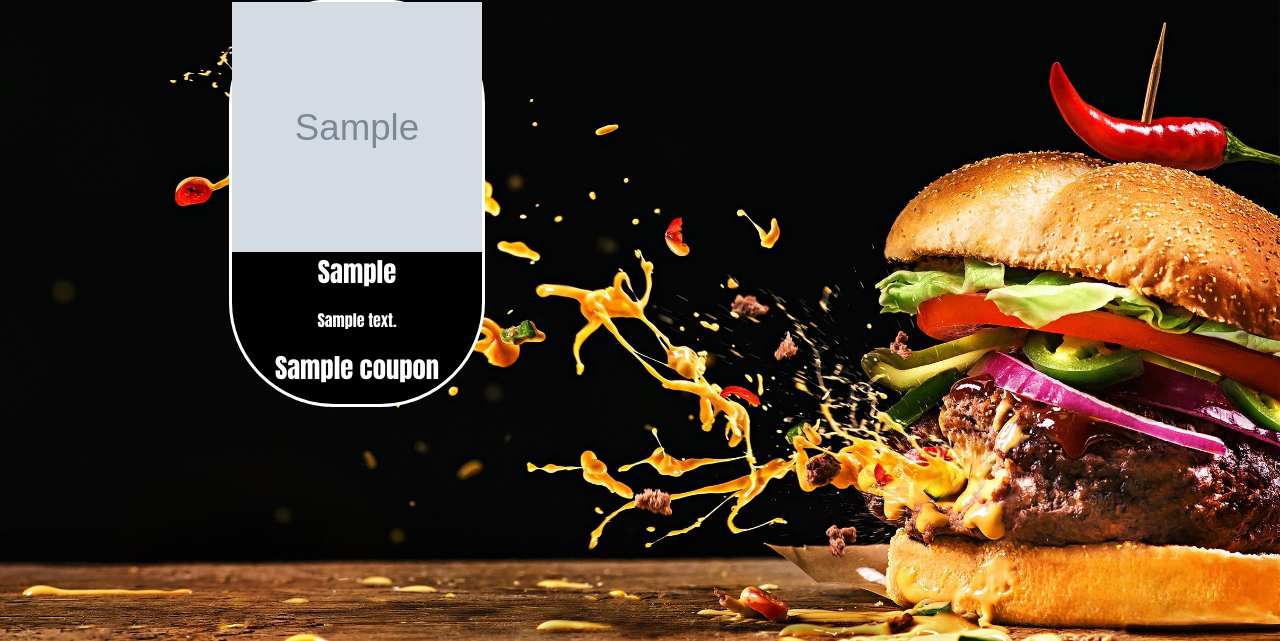
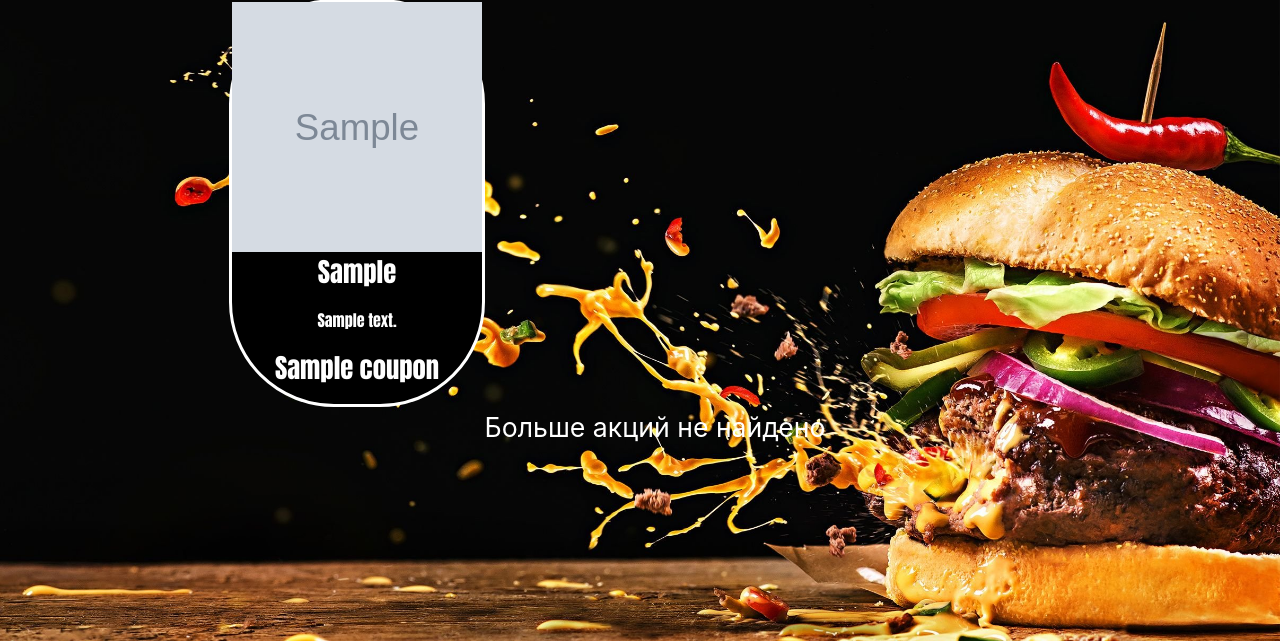
Before and after one commit to Indi77erence/yum-yum.by, a Django app: page /coupons/ in a window 1280 px wide. Shown: the part 107-748 px from the top of the page. Run offline with Django 4.2, Linux system fonts and the light colour scheme; tables that the repository leaves empty hold one stand-in row (values such as "Sample post"); grey boxes marked "Sample" are stand-in pictures; parts of the project's set-up code (start-up, migrations or seed data) failed here and were passed over; some libraries are stand-ins or nearby versions.

Commit message:
a bit of editing

```diff
--- a/coupons/static/coupons/css/coupons.css
+++ b/coupons/static/coupons/css/coupons.css
@@ -9,7 +9,13 @@ body {
     box-sizing: border-box;
     text-align: center;
 }
-
+.warning{
+     text-align: center;
+     border-color: #414124;
+     color: white;
+     font-size: 20pt;
+     padding-left: 30px;
+}
 .btn btn-lg {
     background-color: black;
 }
--- a/coupons/templates/coupons/coupons.html
+++ b/coupons/templates/coupons/coupons.html
@@ -65,7 +65,6 @@
             <div class="coupon">
                 <img src="{{item.photo}}" alt="">
                 <p class="coupons-price">{{item.price}} </p>
-
                 <p class="coupons-content">{{item.content}} </p>
                 <p class="coupons-title"> {{item.title}} </p>
                 {% for key, value in urls_market_dict.items %}
@@ -79,8 +78,9 @@
                 {% endfor %}
                 </div>
         {% endfor %}
+
     </div>
-
+    <div class="warning">Больше акций не найдено</div>
 
 
 <script src="../../static/coupons/vendor/jquery/jquery.min.js"></script>
--- a/main.py
+++ b/main.py
@@ -18,100 +18,103 @@ async def get_page_data(session, market):
     async with session.get(url=market) as response:
         response_text = await response.text()
         soup = BeautifulSoup(response_text, 'lxml')
-        if market == 'https://burger-king.by/coupons/':
-            market_name = ('BK',)
+        try:
+            if market == 'https://burger-king.by/coupons/':
+                market_name = ('BK',)
 
-            name_coupons = soup.find_all('a', class_="sc-1cnk4by-10 dgqUFe")
-            name_coupons_list = [i.text.strip() for i in name_coupons]
+                name_coupons = soup.find_all('a', class_="sc-1cnk4by-10 dgqUFe")
+                name_coupons_list = [i.text.strip() for i in name_coupons]
 
-            desc_product = soup.find_all('p', class_='sc-1cnk4by-5 cUufIW')
-            desc_coupons_gen = (i.text.strip() for i in desc_product)
+                desc_product = soup.find_all('p', class_='sc-1cnk4by-5 cUufIW')
+                desc_coupons_gen = (i.text.strip() for i in desc_product)
 
-            price_product = soup.find_all('p', class_='sc-1cnk4by-4 konLbd')
-            price_coupons_gen = (i.text.strip() for i in price_product)
+                price_product = soup.find_all('p', class_='sc-1cnk4by-4 konLbd')
+                price_coupons_gen = (i.text.strip() for i in price_product)
 
-            image_product = soup.find_all('img', class_='sc-1cnk4by-2 dorgbF')
-            image_src_coupons_gen = (el.attrs["src"] for el in image_product)
+                image_product = soup.find_all('img', class_='sc-1cnk4by-2 dorgbF')
+                image_src_coupons_gen = (el.attrs["src"] for el in image_product)
 
-            burger_king_data = zip(name_coupons_list, desc_coupons_gen, price_coupons_gen,
-                                   image_src_coupons_gen, market_name * len(name_coupons_list))
+                burger_king_data = zip(name_coupons_list, desc_coupons_gen, price_coupons_gen,
+                                       image_src_coupons_gen, market_name * len(name_coupons_list))
 
-            data_market.add(burger_king_data)
+                data_market.add(burger_king_data)
 
-        elif market == 'https://woksushi.by/':
-            market_name = ('woksushi',)
-            name_combo = soup.find(attrs={"data-id": "30"}).find_all('a', class_='ddish__name')
-            name_combo_list = [name.text for name in name_combo]
-            image_combo_gen = (image.get('data-full') for image in soup.find(attrs={"data-id": "30"}).select('img'))
+            elif market == 'https://woksushi.by/':
+                market_name = ('woksushi',)
+                name_combo = soup.find(attrs={"data-id": "30"}).find_all('a', class_='ddish__name')
+                name_combo_list = [name.text for name in name_combo]
+                image_combo_gen = (image.get('data-full') for image in soup.find(attrs={"data-id": "30"}).select('img'))
 
-            content_combo = soup.find(attrs={"data-id": "30"}).find_all('div', class_='ddish__ingredients')
-            content_combo_gen = (content.text.replace('\n', '') for content in content_combo)
+                content_combo = soup.find(attrs={"data-id": "30"}).find_all('div', class_='ddish__ingredients')
+                content_combo_gen = (content.text.replace('\n', '') for content in content_combo)
 
-            price_combo = soup.find(attrs={"data-id": "30"}).find_all('div', class_='ddish__sum')
-            price_combo_gen = (price.text.strip() for price in price_combo)
+                price_combo = soup.find(attrs={"data-id": "30"}).find_all('div', class_='ddish__sum')
+                price_combo_gen = (price.text.strip() for price in price_combo)
 
-            data_woksushi = zip(name_combo_list, content_combo_gen, price_combo_gen, image_combo_gen,
-                                market_name * len(name_combo_list))
-            data_market.add(data_woksushi)
+                data_woksushi = zip(name_combo_list, content_combo_gen, price_combo_gen, image_combo_gen,
+                                    market_name * len(name_combo_list))
+                data_market.add(data_woksushi)
 
-        elif market == 'https://pizzahome.by/menu/akczii/':
-            market_name = ('pizzahome',)
-            name_action = soup.find('ul', class_="products columns-4").find_all('h2', class_='woocommerce-loop'
-                                                                                             '-product__title')
-            name_action_list = [name.text.strip() for name in name_action]
+            elif market == 'https://pizzahome.by/menu/akczii/':
+                market_name = ('pizzahome',)
+                name_action = soup.find('ul', class_="products columns-4").find_all('h2', class_='woocommerce-loop'
+                                                                                                 '-product__title')
+                name_action_list = [name.text.strip() for name in name_action]
 
-            content_action = soup.find_all('div', class_="product-description")
-            content_action_list = (content.text.replace('\n', '') for content in content_action)
+                content_action = soup.find_all('div', class_="product-description")
+                content_action_gen = (content.text.replace('\n', '') for content in content_action)
 
-            image_action = soup.find_all('img', class_='attachment-woocommerce_thumbnail size-woocommerce_thumbnail')
-            image_action_gen = (image.get('src') for image in image_action)
+                image_action = soup.find_all('img', class_='attachment-woocommerce_thumbnail size-woocommerce_thumbnail')
+                image_action_gen = (image.get('src') for image in image_action)
 
-            price_action = soup.find_all('span', class_='badge big_sale')
-            price_action_gen = (price_action[price].text.replace('Цена со скидкой', '') for price in
-                                range(len(price_action) + 1) if
-                                price % 2 != 0)
+                price_action = soup.find_all('span', class_='badge big_sale')
+                price_action_gen = (price_action[price].text.replace('Цена со скидкой', '') for price in
+                                    range(len(price_action) + 1) if
+                                    price % 2 != 0)
 
-            data_pizzahome = zip(name_action_list, content_action_list, price_action_gen,
-                                 image_action_gen, market_name * len(name_action_list))
-            data_market.add(data_pizzahome)
+                data_pizzahome = zip(name_action_list, content_action_gen, price_action_gen,
+                                     image_action_gen, market_name * len(name_action_list))
+                data_market.add(data_pizzahome)
 
-        elif market == 'https://dominos.by/discount_campaign/':
-            market_name = ('dominos',)
-            name_price_action = soup.find_all('div', class_='info-card__content-title')
-            name_price_action_list = [price.text for price in name_price_action]
+            elif market == 'https://dominos.by/discount_campaign/':
+                market_name = ('dominos',)
+                name_price_action = soup.find_all('div', class_='info-card__content-title')
+                name_price_action_list = [price.text for price in name_price_action]
 
-            extractor = URLExtract()
-            image_action = soup.find_all('div', class_='info-card__media-wrapper')
-            image_action_gen = (image.get('style') for image in image_action)
-            image_action_gen_rez = (",".join(extractor.find_urls(i)) for i in image_action_gen)
+                extractor = URLExtract()
+                image_action = soup.find_all('div', class_='info-card__media-wrapper')
+                image_action_gen = (image.get('style') for image in image_action)
+                image_action_gen_rez = (",".join(extractor.find_urls(i)) for i in image_action_gen)
 
-            content_action = soup.find_all('div', class_='info-card__content-description')
-            content_action_gen = (content.text for content in content_action)
+                content_action = soup.find_all('div', class_='info-card__content-description')
+                content_action_gen = (content.text for content in content_action)
 
-            data_dominos = zip(name_price_action_list, content_action_gen, image_action_gen_rez,
-                               market_name * len(name_price_action))
-            data_market.add(data_dominos)
+                data_dominos = zip(name_price_action_list, content_action_gen, image_action_gen_rez,
+                                   market_name * len(name_price_action))
+                data_market.add(data_dominos)
 
-        elif market == 'https://parkking.by/product-category/akcii/':
-            market_name = ('parkking',)
-            name_action = soup.find_all('h2', class_='woocommerce-loop-product__title')
-            name_action_list = [name.text for name in name_action]
+            elif market == 'https://parkking.by/product-category/akcii/':
+                market_name = ('parkking',)
+                name_action = soup.find_all('h2', class_='woocommerce-loop-product__title')
+                name_action_list = [name.text for name in name_action]
 
-            content = soup.find_all('a', class_='woocommerce-LoopProduct-link woocommerce-loop-product__link')
-            content_gen = (content_item.text.split('\n')[4] for content_item in content)
+                content = soup.find_all('a', class_='woocommerce-LoopProduct-link woocommerce-loop-product__link')
+                content_gen = (content_item.text.split('\n')[4] for content_item in content)
 
-            price_list = []
-            for content_item in content:
-                len_data = len(content_item.text.split('\n'))
-                price_list.append(content_item.text.split('\n')[len_data - 2].split()[2] + ' BYN')
+                price_list = []
+                for content_item in content:
+                    len_data = len(content_item.text.split('\n'))
+                    price_list.append(content_item.text.split('\n')[len_data - 2].split()[2] + ' BYN')
 
-            image = soup.find_all('img', class_='attachment-woocommerce_thumbnail size-woocommerce_thumbnail '
-                                                'wp-post-image')
-            image_gen = (image_src['src'] for image_src in image)
+                image = soup.find_all('img', class_='attachment-woocommerce_thumbnail size-woocommerce_thumbnail '
+                                                    'wp-post-image')
+                image_gen = (image_src['src'] for image_src in image)
 
-            data_parkking = zip(name_action_list, content_gen, price_list,
-                                image_gen, market_name * len(name_action_list))
-            data_market.add(data_parkking)
+                data_parkking = zip(name_action_list, content_gen, price_list,
+                                    image_gen, market_name * len(name_action_list))
+                data_market.add(data_parkking)
+        except AttributeError as ex:
+            pass
 
 
 async def gather_data():
```
Also changed, not shown: coupons/views.py (+2 -47 lines), 1 other file.
